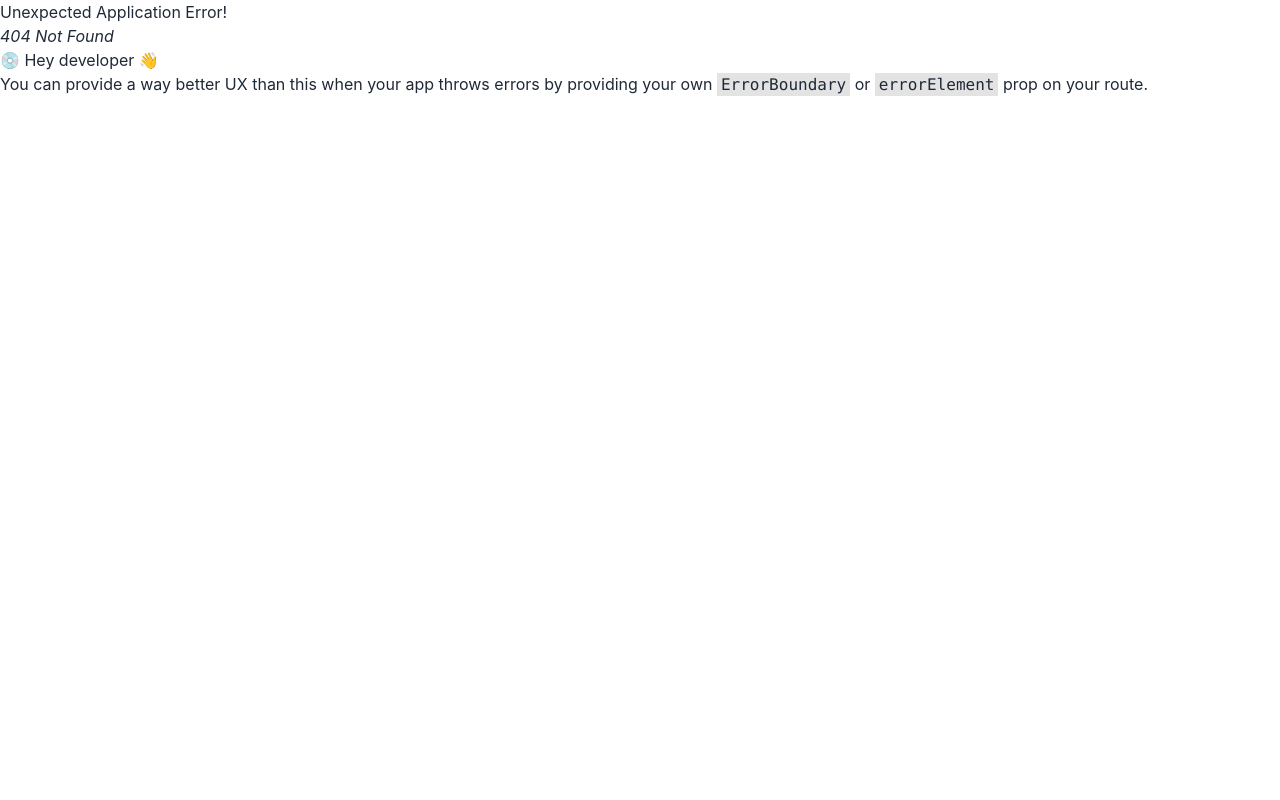
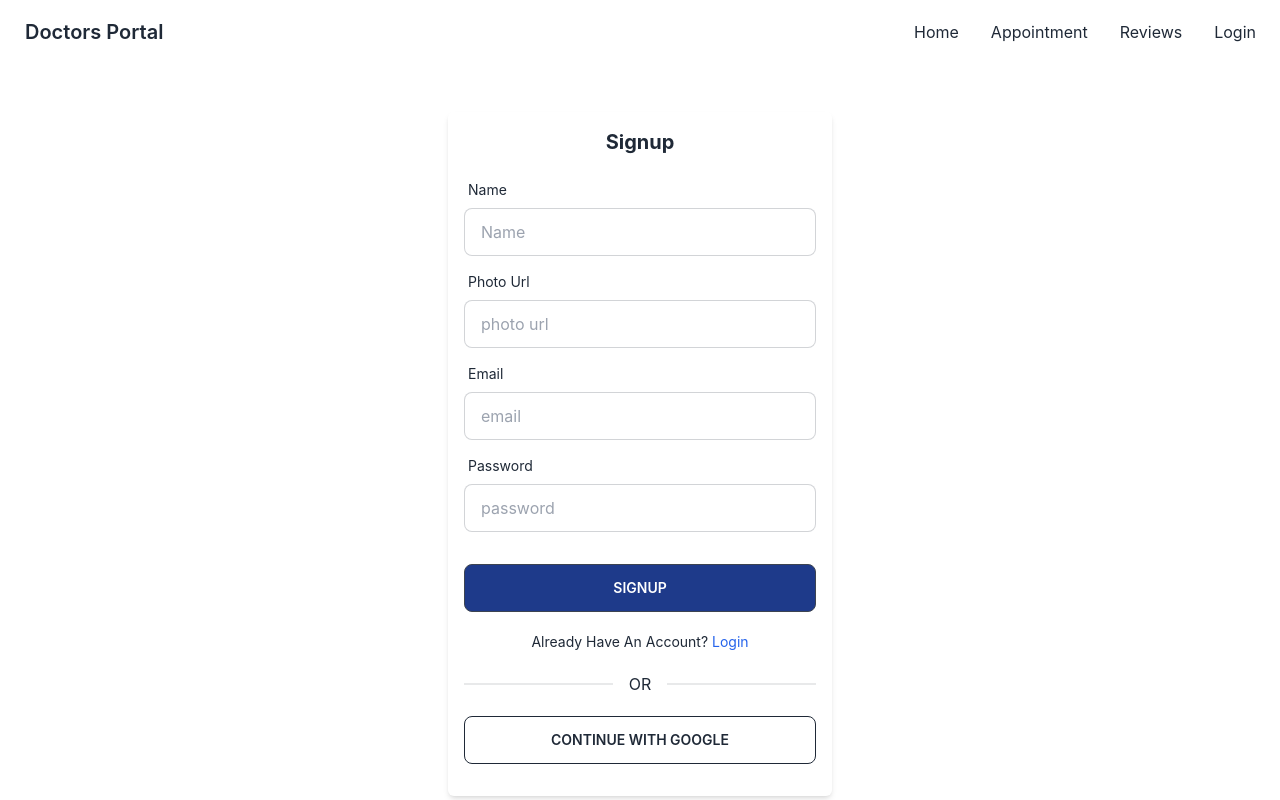
Before and after one commit to Danielsweet1/doctors-portal-client, a React (Create React App) app: page /signup in a window 1280 px wide. Before the commit this address had no page. Shown: the top 800 px of the page. Built offline with nearby package versions, Linux system fonts and the light colour scheme; no server answers.

Commit message:
appointment added

```diff
--- a/package.json
+++ b/package.json
@@ -8,9 +8,12 @@
     "@testing-library/user-event": "^13.5.0",
     "daisyui": "^2.39.1",
     "date-fns": "^2.29.3",
+    "firebase": "^9.14.0",
     "react": "^18.2.0",
     "react-day-picker": "^8.3.6",
     "react-dom": "^18.2.0",
+    "react-hook-form": "^7.39.4",
+    "react-hot-toast": "^2.4.0",
     "react-icons": "^4.6.0",
     "react-router-dom": "^6.4.3",
     "react-scripts": "5.0.1",
--- a/src/App.js
+++ b/src/App.js
@@ -1,11 +1,13 @@
 import { RouterProvider } from 'react-router-dom';
 import './App.css';
 import { router } from './Routes/Routes/Routes';
+import {Toaster} from 'react-hot-toast'
 
 function App() {
   return (
     <div className='max-w-screen-xl mx-auto'>
     <RouterProvider router={router}></RouterProvider>
+    <Toaster/>
     </div>
   );
 }
--- /dev/null
+++ b/src/Pages/Dashboard/Dashboard.js
@@ -0,0 +1,11 @@
+import React from 'react';
+
+const Dashboard = () => {
+    return (
+        <div>
+            <h3>Coming soon</h3>
+        </div>
+    );
+};
+
+export default Dashboard;
--- /dev/null
+++ b/src/Pages/Login/Login.js
@@ -0,0 +1,73 @@
+import React, { useContext, useState } from "react";
+import { useForm } from "react-hook-form";
+import toast from "react-hot-toast";
+import { Link, useLocation, useNavigate } from "react-router-dom";
+import { AuthContext } from "../../contexts/AuthProvider";
+
+const Login = () => {
+  const { register, handleSubmit } = useForm();
+  const [error, setError] = useState('')
+  const {signIn} = useContext(AuthContext)
+  const location = useLocation()
+  const navigate = useNavigate()
+  const from = location.state?.from?.pathname || '/'
+
+  const handleLogin = data => {
+    signIn(data.email, data.password)
+    .then(res=>{
+      const user = res.user
+      toast.success('Successfully Logged In')
+      console.log(user)
+      setError('')
+      navigate(from, {replace: true})
+    })
+    .catch(e=>{
+      toast.error(e.message)
+      setError(e.message)})
+  }
+
+
+  return (
+    <div className="my-12 w-96 mx-auto border p-5 py-10 rounded-md shadow-lg">
+      <h2 className="text-xl font-bold text-center">Login</h2>
+      <p className="text-red-500">{error}</p>
+      <form onSubmit={handleSubmit(handleLogin)}>
+        <div className="form-control w-full ">
+          <label className="label">
+            <span className="label-text">Email</span>
+          </label>
+          <input
+            type="text"
+            className="input input-bordered w-full "
+            {...register("email")}
+            required
+          />
+        </div>
+        <div className="form-control w-full ">
+          <label className="label">
+            <span className="label-text">Password</span>
+          </label>
+          <input
+            type="password"
+            className="input input-bordered w-full "
+            {...register("password")}
+            required
+          />
+          <label className="label">
+            <span className="label-text">Forget Password?</span>
+          </label>
+        </div>
+        <input
+          className="btn bg-blue-900 mt-6 w-full hover:bg-blue-700"
+          type="submit"
+          value="Login"
+        />
+      </form>
+      <p className="text-center text-sm mt-3">New to Doctor's Portal? <Link to='/signup' className="text-blue-500">Create Account</Link></p>
+      <div className="divider">OR</div>
+      <button className="btn btn-outline w-full ">Continue With Google</button>
+    </div>
+  );
+};
+
+export default Login;
--- a/src/Pages/Shared/Navbar/Navbar.js
+++ b/src/Pages/Shared/Navbar/Navbar.js
@@ -1,15 +1,37 @@
-import React from "react";
+import React, { useContext } from "react";
 import { Link } from "react-router-dom";
+import { AuthContext } from "../../../contexts/AuthProvider";
 
 const Navbar = () => {
+  const { logOut, user } = useContext(AuthContext);
 
-    const menuItems = <>
-
-    <li><Link to='/'>Home</Link></li>
-    <li><Link to='/appointment'>Appointment</Link></li>
-    <li><Link to='/reviews'>Reviews</Link></li>
-    <li><Link to='/login'>Login</Link></li>
+  const menuItems = (
+    <>
+      <li>
+        <Link to="/">Home</Link>
+      </li>
+      <li>
+        <Link to="/appointment">Appointment</Link>
+      </li>
+      <li>
+        <Link to="/reviews">Reviews</Link>
+      </li>
+      {user?.uid ? (
+        <>
+          <li>
+            <Link to="/dashboard">Dashboard</Link>
+          </li>
+          <li>
+            <button onClick={logOut}>Log out</button>
+          </li>
+        </>
+      ) : (
+        <li>
+          <Link to="/login">Login</Link>
+        </li>
+      )}
     </>
+  );
   return (
     <div className="navbar bg-base-100 flex justify-between">
       <div className="navbar-start">
@@ -34,15 +56,15 @@ const Navbar = () => {
             tabIndex={0}
             className="menu menu-compact dropdown-content mt-3 p-2 shadow bg-base-100 rounded-box w-52"
           >
-           {menuItems}
+            {menuItems}
           </ul>
         </div>
-        <Link to='/' className="btn btn-ghost normal-case text-xl">Doctors Portal</Link>
+        <Link to="/" className="btn btn-ghost normal-case text-xl">
+          Doctors Portal
+        </Link>
       </div>
       <div className="navbar-center hidden lg:flex">
-        <ul className="menu menu-horizontal p-0">
-         {menuItems}
-        </ul>
+        <ul className="menu menu-horizontal p-0">{menuItems}</ul>
       </div>
     </div>
   );
--- /dev/null
+++ b/src/Pages/Signup/SignUp.js
@@ -0,0 +1,101 @@
+import React, { useContext, useState } from "react";
+import { Link } from "react-router-dom";
+import {useForm} from 'react-hook-form';
+import { AuthContext } from "../../contexts/AuthProvider";
+import toast from "react-hot-toast";
+
+const SignUp = () => {
+    const {register, handleSubmit} = useForm()
+    const [error, setError] = useState('')
+    const {createUser, updateUser} = useContext(AuthContext)
+
+    const handleSignup = data => {
+        createUser(data.email, data.password)
+        .then(res=>{
+          const user = res.user
+          toast.success('Sign In Successful')
+          updateProfile(data.name, data?.photo)
+          console.log(user)
+          setError('')
+        })
+        .catch(e=>setError(e.message))
+
+    }
+
+    const updateProfile = (name, photo) =>{
+      updateUser(name, photo)
+      .then(()=>{})
+      .catch(e=>setError(e.message))
+    }
+  return (
+    <div className="my-12">
+      <form onSubmit={handleSubmit(handleSignup)} className="card-body w-96 mx-auto p-4 shadow-md rounded-md pb-8">
+        <h2 className="font-bold text-xl text-center">Signup</h2>
+        <p className="text-red-500">{error}</p>
+        <div className="form-control">
+          <label className="label">
+            <span className="label-text">Name</span>
+          </label>
+          <input
+            type="text"
+            placeholder="Name"
+            className="input input-bordered"
+            {...register("name")}
+            required
+          />
+        </div>
+        <div className="form-control">
+          <label className="label">
+            <span className="label-text">Photo Url</span>
+          </label>
+          <input
+            type="text"
+            placeholder="photo url"
+            className="input input-bordered"
+            {...register("photo")}
+            required
+          />
+        </div>
+        <div className="form-control">
+          <label className="label">
+            <span className="label-text">Email</span>
+          </label>
+          <input
+            type="email"
+            placeholder="email"
+            className="input input-bordered"
+            {...register("email")}
+            required
+          />
+        </div>
+        <div className="form-control">
+          <label className="label">
+            <span className="label-text">Password</span>
+          </label>
+          <input
+            type="password"
+            placeholder="password"
+            className="input input-bordered"
+            {...register("password")}
+            required
+          />
+        </div>
+        <div className="form-control mt-6">
+          <button className="btn bg-blue-900 hover:bg-blue-700">Signup</button>
+        </div>
+        <p className="text-center mt-3 text-sm">
+          Already Have An Account?{" "}
+          <Link to="/login" className="text-blue-600">
+            Login
+          </Link>
+        </p>
+        <div className="divider">OR</div>
+        <button className="btn btn-outline w-full ">
+          Continue With Google
+        </button>
+      </form>
+    </div>
+  );
+};
+
+export default SignUp;
--- /dev/null
+++ b/src/Routes/PrivateRoute/PrivateRoute.js
@@ -0,0 +1,18 @@
+import React, { useContext } from 'react';
+import { Navigate, useLocation } from 'react-router-dom';
+import { AuthContext } from '../../contexts/AuthProvider';
+
+const PrivateRoute = ({children}) => {
+    const {user, loading} = useContext(AuthContext)
+    const location = useLocation()
+
+    if(loading){
+        return <div>Loading</div>
+    }
+    if(user){
+        return children
+    }
+    return <Navigate to='/login' state={{from: location}} replace></Navigate>
+};
+
+export default PrivateRoute;
--- /dev/null
+++ b/src/contexts/AuthProvider.js
@@ -0,0 +1,63 @@
+import React, { createContext, useEffect, useState } from "react";
+import {
+  createUserWithEmailAndPassword,
+  getAuth,
+  onAuthStateChanged,
+  signInWithEmailAndPassword,
+  signOut,
+  updateProfile,
+} from "firebase/auth";
+import { app } from "../firebase/firebase.config";
+
+const auth = getAuth(app);
+export const AuthContext = createContext();
+
+const AuthProvider = ({ children }) => {
+  const [user, setUser] = useState("");
+  const [loading, setLoading] = useState(true)
+
+  const createUser = (email, password) => {
+    setLoading(true)
+    return createUserWithEmailAndPassword(auth, email, password);
+  };
+
+  const signIn = (email, password) => {
+    setLoading(true)
+    return signInWithEmailAndPassword(auth, email, password);
+  };
+
+  const updateUser = (name, photo)=>{
+    setLoading(true)
+    return updateProfile(auth.currentUser, {
+        displayName: name,
+        photoURL: photo
+    })
+  }
+
+  const logOut = () => {
+    setLoading(true)
+    return signOut(auth);
+  };
+
+  useEffect(() => {
+    const unSubscribe = onAuthStateChanged(auth, (currentUser) => {
+      setUser(currentUser);
+      setLoading(false)
+    });
+    return () => unSubscribe();
+  }, []);
+
+  const authInfo = {
+    createUser,
+    signIn,
+    logOut,
+    user,
+    updateUser,
+    loading
+  };
+  return (
+    <AuthContext.Provider value={authInfo}>{children}</AuthContext.Provider>
+  );
+};
+
+export default AuthProvider;
--- /dev/null
+++ b/src/firebase/firebase.config.js
@@ -0,0 +1,17 @@
+// Import the functions you need from the SDKs you need
+import { initializeApp } from "firebase/app";
+// TODO: Add SDKs for Firebase products that you want to use
+// https://firebase.google.com/docs/web/setup#available-libraries
+
+// Your web app's Firebase configuration
+const firebaseConfig = {
+  apiKey: process.env.REACT_APP_apiKey,
+  authDomain: process.env.REACT_APP_authDomain,
+  projectId: process.env.REACT_APP_projectId,
+  storageBucket: process.env.REACT_APP_storageBucket,
+  messagingSenderId: process.env.REACT_APP_messagingSenderId,
+  appId: process.env.REACT_APP_appId,
+};
+
+// Initialize Firebase
+export const app = initializeApp(firebaseConfig);
--- a/src/index.js
+++ b/src/index.js
@@ -1,14 +1,17 @@
-import React from 'react';
-import ReactDOM from 'react-dom/client';
-import './index.css';
-import App from './App';
-import reportWebVitals from './reportWebVitals';
-import 'react-day-picker/dist/style.css';
+import React from "react";
+import ReactDOM from "react-dom/client";
+import "./index.css";
+import App from "./App";
+import reportWebVitals from "./reportWebVitals";
+import "react-day-picker/dist/style.css";
+import AuthProvider from "./contexts/AuthProvider";
 
-const root = ReactDOM.createRoot(document.getElementById('root'));
+const root = ReactDOM.createRoot(document.getElementById("root"));
 root.render(
   <React.StrictMode>
-    <App />
+    <AuthProvider>
+      <App />
+    </AuthProvider>
   </React.StrictMode>
 );
 
```
Also changed, not shown: src/Routes/Routes/Routes.js (+17 -1 lines), 1 other file (tests, documents, lock files or other folders).
